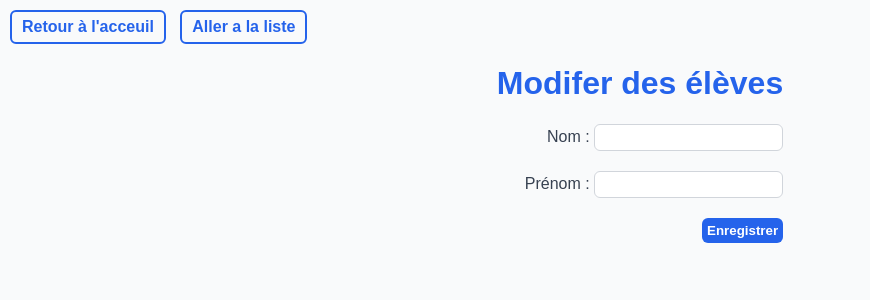
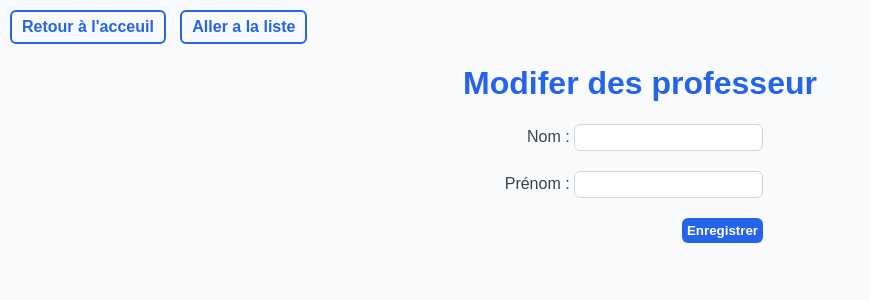
Before and after one commit to gregdel-dev/NSI-App_Web_Eleves, a Flask app: page /prof/update?id=1 in a window 1280 px wide. Shown: the top 300 px of the page, without its empty margins (0-870 px from the left). Run offline with Flask 3, Linux system fonts and the light colour scheme; data comes from the database, SQL or seed files in the repository; both versions use the stored data as it was after the commit.

Commit message:
Ajout de variable pour l'affichage de update

```diff
--- a/templates/update.html
+++ b/templates/update.html
@@ -13,7 +13,7 @@
     <div>
 
 
-    <h1>Modifer des élèves</h1>
+    <h1>Modifer des {{ infos["element"] }}</h1>
     <form method="POST">
         <input type="hidden" name="id" value="{{ valeurs[0] }}">
         {% for c in colonnes %}
```
Also changed, not shown: base_de_donnees/Base_de_donnees.sqlite.
